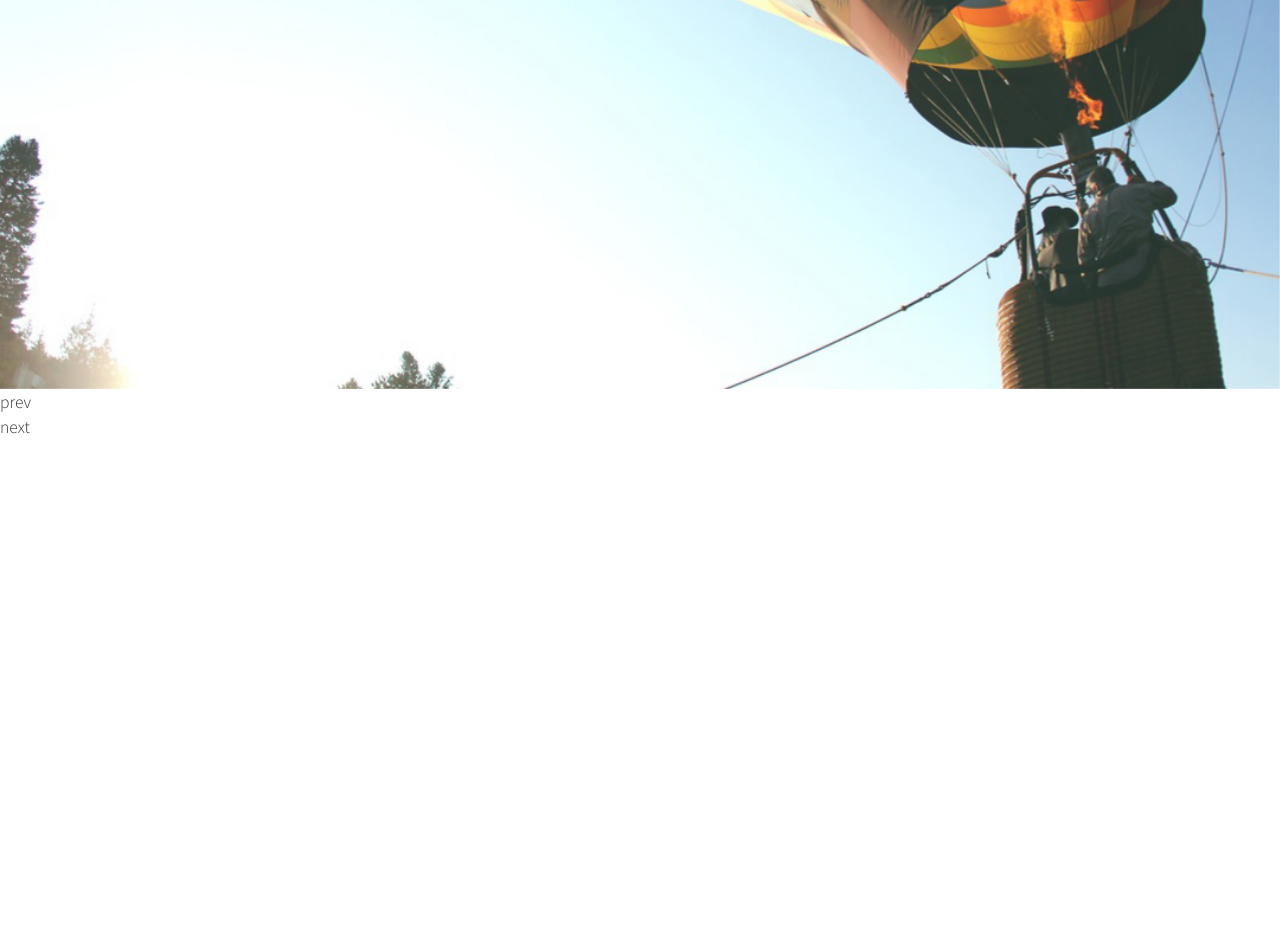
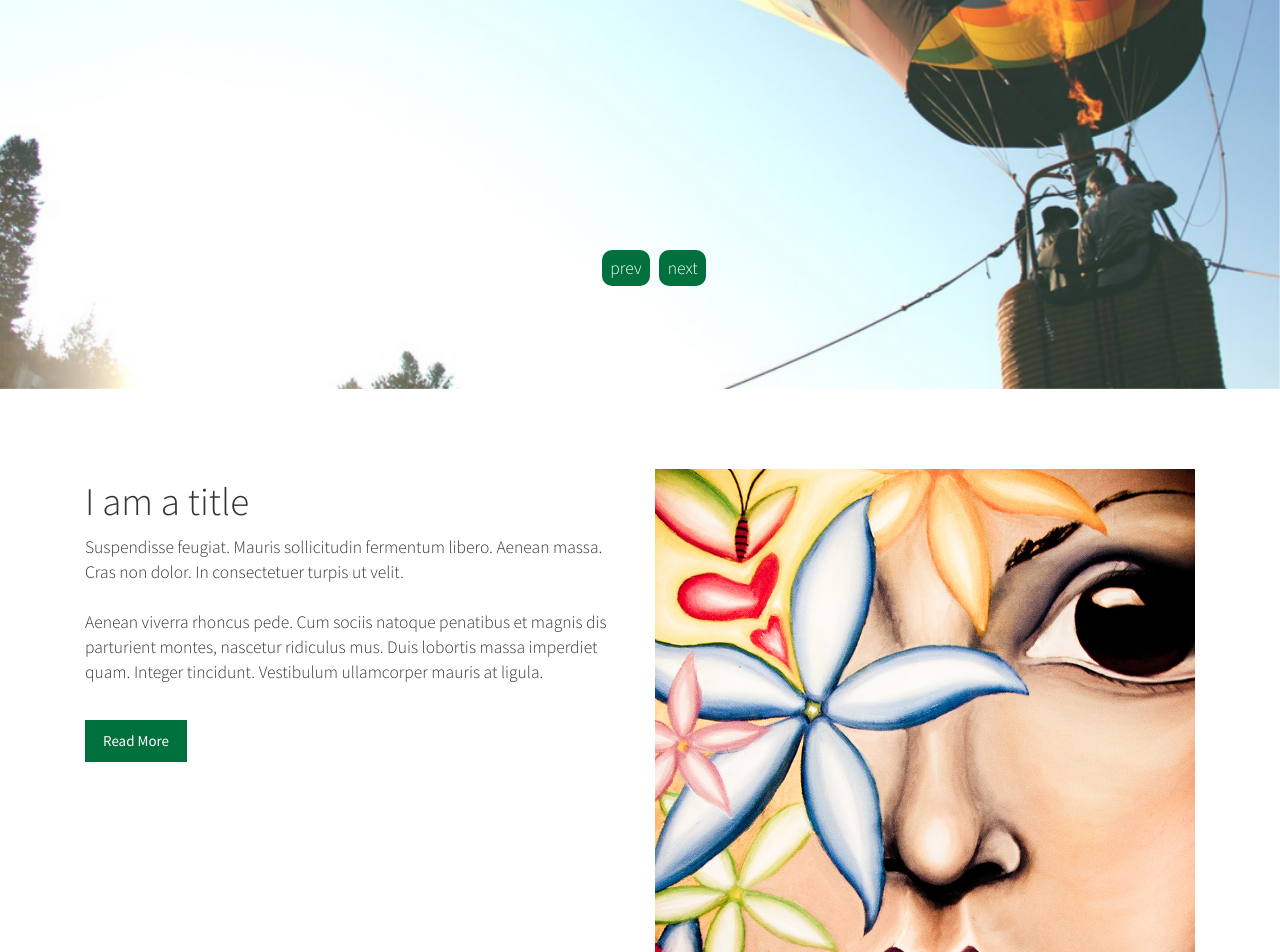
Before and after one commit to EveWeb/Lente, a PHP site: page / in a window 1280 px wide. Shown: the part 1910-2862 px from the top of the page. Before the commit the page ends 2344 px from the top, so only its background shows below. Run offline with PHP 8.4, Linux system fonts and the light colour scheme; some libraries are stand-ins or nearby versions.

Commit message:
ninth commit

```diff
--- a/css/style.css
+++ b/css/style.css
@@ -8,6 +8,10 @@ header {
 	position: fixed !important;
 	padding: 0 !important;
 	z-index: 999999;
+}
+
+img {
+	max-width: 100%;
 }
 /*===============================
 NAVIGATION
@@ -24,7 +28,9 @@ NAVIGATION
 
 .navbar-nav>li>a:hover,
 .navbar-nav>li>a:focus:hover,
-.navbar-nav>li>a:active{
+.navbar-nav>li>a:active:hover,
+#about a:hover, #contact button:hover,
+.navbar-nav>.active>a {
 	background: #4C9857 !important;
 }
 /*===============================
@@ -93,9 +99,115 @@ PORTFOLIO
     height: auto;
 }
 
-owl-buttons{
+.owl-buttons{
 	position: absolute !important;
-	top: 90% !important;
-	left: 50% !important;
+	top: 80% !important;
+	left: 47% !important;
 	color: #fff !important;
 }
+
+.owl-prev, .owl-next {
+	display: inline-block;
+	background: #00703C;
+	padding: 0.3em 0.5em;
+	margin-right: 0.5em;
+	border-radius: 10px;
+}
+/*===============================
+ABOUT
+=================================*/
+#about, .about-info {
+	padding-top: 2em;
+	margin-bottom: 5em;
+}
+
+#about a, #contact button {
+	background: #00703C !important;
+	border: none;
+}
+
+#about img {
+	margin-top: 2.5em;
+}
+/*===============================
+CONTACT
+=================================*/
+#contact {
+	margin-top: 5em;
+	margin-bottom: 2em;
+	text-align: center;
+}
+
+#contact h1 {
+	font-size: 52px;
+	margin-top: 0;
+}
+
+#contact iframe {
+	width: 100%;
+	margin: 2em 0em 2em;
+}
+
+.map {
+	padding: 4em 0em;
+}
+
+.form {
+	background: #d9d9d9;
+	padding: 2em;
+}
+
+.social-nets {
+	list-style-type: none;
+	padding: 0;
+}
+
+.social-nets li {
+	display: inline-block;
+	background: #00703C;
+	width: 30px;
+	height: 30px;
+	border-radius: 3px;
+	text-align: center;
+	margin-top: 0.5em;
+}
+
+.social-nets li a {
+	color: #fff;
+}
+
+.social-nets li a i {
+	padding-top: 0.4em;
+}
+
+.contact-details {
+	padding: 0em 2em;
+	text-align: left;
+}
+
+.contact-info {
+	list-style-type: none;
+	margin-top: 3em;
+}
+
+.contact-info li {
+	margin-bottom: 1em;
+}
+
+.icon {
+	width: 40px;
+	height: 40px;
+	border-radius: 3px;
+	color: #00703C;
+	margin-right: 1em;
+	text-align: center;
+}
+/*===============================
+FOOTER
+=================================*/
+footer {
+	background: #00703C;
+	text-align: center;
+	padding: 1em;
+	color: #fff;
+}
--- a/index.html
+++ b/index.html
@@ -19,7 +19,7 @@
 		        <span class="icon-bar"></span>
 		        <span class="icon-bar"></span>
 		      </button>
-		      <a class="navbar-brand" href="#">Brand</a>
+		      <a class="navbar-brand" href="#home">Brand</a>
 		    </div>
 
 		    <div class="collapse navbar-collapse" id="bs-example-navbar-collapse-2">
@@ -81,6 +81,7 @@
 		</li>
 	</ul>
 </section>
+
 <div class="clearfix"></div>
 <section id="portfolio">
 	<div id="owl-demo" class="owl-carousel owl-theme">
@@ -91,6 +92,104 @@
 		<div class="item"><img src="img/travel5.jpg" alt=""></div>
 	</div>
 </section>
+
+<div class="clearfix"></div>
+<section id="about">
+	<div class="container">
+		<div class="row">
+			<div class="col-md-12">
+				<div class="about-info col-md-6">
+					<h1>I am a title</h1>
+
+					<p>Suspendisse feugiat. Mauris sollicitudin fermentum libero. Aenean massa. Cras non dolor. In consectetuer turpis ut velit.<br><br>Aenean viverra rhoncus pede. Cum sociis natoque penatibus et magnis dis parturient montes, nascetur ridiculus mus. Duis lobortis massa imperdiet quam. Integer tincidunt. Vestibulum ullamcorper mauris at ligula.</p>
+					<br>
+					<a href="#services" class="btn btn-success">Read More</a>
+				</div><!--end of .about-info-->
+
+				<div class="col-md-6 col-xs-12">
+					<img src="img/about-photo.jpg" alt="">
+				</div>
+			</div>
+		</div><!--end of .row-->
+	</div><!--end of .container-->
+</section>
+
+<section id="contact">
+	<div class="map col-md-12 col-xs-12">
+		<h1>Let's keep in touch!</h1>
+		<p>Maecenas vestibulum mollis diam. Praesent egestas tristique nibh. Lorem ipsum dolor sit amet, consectetuer adipiscing elit.</p>
+
+		<iframe src="https://www.google.com/maps/embed?pb=!1m14!1m12!1m3!1d246625.18958353085!2d120.67083245!3d15.019405749999994!2m3!1f0!2f0!3f0!3m2!1i1024!2i768!4f13.1!5e0!3m2!1sen!2sph!4v1426052934789" height="300" frameborder="0" style="border:0"></iframe>
+	</div>
+	<div class="container">
+		<div class="row">
+			<div class="col-md-12 col-xs-12">
+				<div class="form col-md-6 col-xs-12">
+					<form class="form-horizontal">
+						<fieldset>
+							<div class="form-group has-success">
+								<input type="text" class="form-control" placeholder="Name" id="inputSuccess">
+							</div>
+
+							<div class="form-group has-success">
+								<select name="" id="inputSuccess" class="form-control">
+									<option value="" selected>Subject</option>
+									<option value="">choose1</option>
+									<option value="">choose2</option>
+								</select>
+								    </div>
+
+								<div class="form-group has-success">
+								  <input type="text" class="form-control" id="inputSuccess" placeholder="Email">
+								</div>
+
+								<div class="form-group has-success">
+								  <textarea class="form-control" rows="5" id="inputSuccess" placeholder="Message" style=" resize:none;"></textarea>
+								</div>
+
+								<div class="form-group">
+								  <button type="submit" class="btn btn-primary form-control">Submit</button>
+								</div>
+						</fieldset>
+					</form>
+				</div><!--end of .form-->
+
+				<div class="contact-details col-md-6 col-xs-12">
+					<h2>Join our Conversation</h2>
+					<ul class="social-nets">
+						<li><a href="#"><i class="fa fa-facebook"></i></a></li>
+						<li><a href="#"><i class="fa fa-twitter"></i></a></li>
+						<li><a href="#"><i class="fa fa-instagram"></i></a></li>
+						<li><a href="#"><i class="fa fa-linkedin"></i></a></li>
+					</ul>
+
+					<ul class="contact-info">
+						<li>
+							<span class="icon"><i class="fa fa-phone fa-2x"></i></span>
+							+639 XXXX XXXX
+						</li>
+						<li>
+							<span class="icon"><i class="fa fa-envelope fa-2x"></i></span>
+							info@sample.com
+						</li>
+						<li>
+							<span class="icon"><i class="fa fa-map-marker fa-2x"></i></span>
+							This is just a dummy texts.
+						</li>
+					</ul>
+				</div>
+			</div>
+		</div><!--end of .row-->
+	</div><!--end of .container-->
+</section>
+
+<footer>
+	<div class="container">
+		<div class="row">
+			<p>Copyright © 2014 - 2015 www.nameofyoursite.com All Rights Reserved.</p>
+		</div><!--end of .row-->
+	</div><!--end of .container-->
+</footer>
 
 <script src="http://ajax.googleapis.com/ajax/libs/jquery/1.11.1/jquery.min.js"></script>
 <script src='js/bootstrap.min.js'></script>
@@ -112,16 +211,13 @@
 </script>
 <script>
 	$(document).ready(function() {
-
 	  $("#owl-demo").owlCarousel({
-
 	      navigation : true,
 				autoPlay : true,
 	      slideSpeed : 200,
 	      paginationSpeed : 400,
 	      singleItem:true
 	  });
-
 	});
 </script>
 </html>
```
Also changed, not shown: README.md, img/about-photo.jpg (added).
